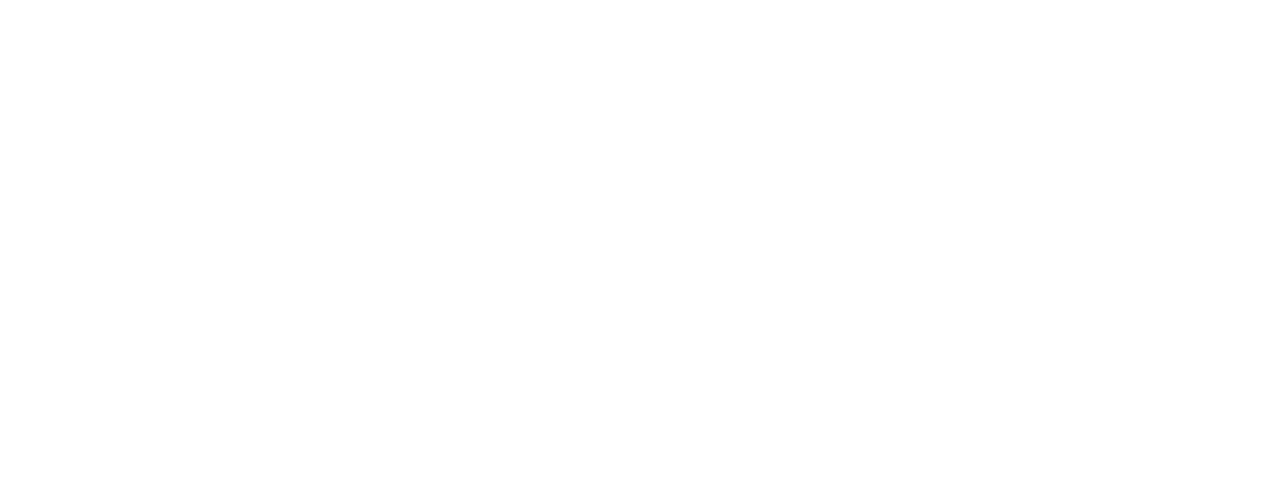
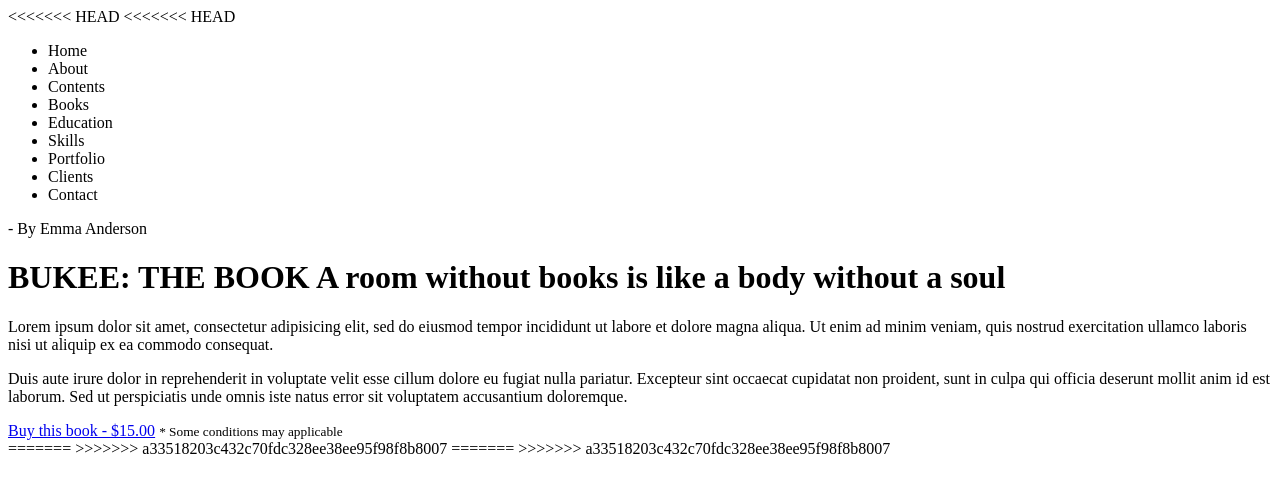
Before and after one commit to Kostyan4/Bukee, a plain HTML site: page Index.html in a window 1280 px wide. Drawn offline with Linux system fonts and the light colour scheme.

Commit message:
Add files via upload

```diff
--- a/Index.html
+++ b/Index.html
@@ -1,3 +1,51 @@
+<<<<<<< HEAD
+<<<<<<< HEAD
+<!DOCTYPE html>
+<html lang="en">
+<head>
+  <meta charset="UTF-8">
+  <meta name="viewport" content="width=device-width, initial-scale=1.0">
+  <meta http-equiv="X-UA-Compatible" content="ie=edge">
+  <title>Bukee</title>
+</head>
+<body>
+
+<div class="page-main"> <!-- Создаём класс page-main, для обозначения верхнего блока. -->
+    <header>
+      <div class="header"> <!-- Создаём класс Header, так-как семантические теги не принято стелизовать. -->
+        <a href="#" sclass="header__logo"></a> <!-- Создаём элемент Logo с двумя нижними подчёркиваниями. -->
+        <ul class="header-list"> <!-- Создаём блок вложенный в блок, поэтому класс не с двумя подчёркиваниями, а с дифисом -->
+            <li class="header-list__item">Home</li> <!-- Элементы списка, являются эллементами нашего блока, поэтому такой класс -->
+            <li class="header-list__item">About</li>
+            <li class="header-list__item">Contents</li>
+            <li class="header-list__item">Books</li>
+            <li class="header-list__item">Education</li>
+            <li class="header-list__item">Skills</li>
+            <li class="header-list__item">Portfolio</li>
+            <li class="header-list__item">Clients</li>
+            <li class="header-list__item">Contact</li>
+        </ul>
+
+        <div class="wrap"> <!-- Эта обёртка будет задавать нам ширину контента -->
+            <div class="block-book"> <!-- Так-как используем display flax, создаем первый блок  -->
+                <div class=""></div> <!-- создаем див для картинки книги -->
+                <div class="block-text">
+                    <p class="block-text__name">- By Emma Anderson</p>
+                    <h1 class="block-text__title"> BUKEE: THE BOOK <span> A room without books is like a body without a soul </span></h1>
+                    <p>Lorem ipsum dolor sit amet, consectetur adipisicing elit, sed do eiusmod tempor incididunt ut labore et dolore magna aliqua. Ut enim ad minim veniam, quis nostrud exercitation ullamco laboris nisi ut aliquip ex ea commodo consequat. </p>
+                    <p>Duis aute irure dolor in reprehenderit in voluptate velit esse cillum dolore eu fugiat nulla pariatur. Excepteur sint occaecat cupidatat non proident, sunt in culpa qui officia deserunt mollit anim id est laborum. Sed ut perspiciatis unde omnis iste natus error sit voluptatem accusantium doloremque.</p>
+                    <a href="#" class="block-text__btn">Buy this book - $15.00</a>
+                    <small>* Some conditions may applicable</small>
+                </div>
+
+            </div>
+
+        </div>
+      </div>
+    </header>
+</div>
+</body>
+=======
 <!DOCTYPE html>
 <html lang="en">
 <head>
@@ -9,4 +57,18 @@
 <body>
 
 </body>
+>>>>>>> a33518203c432c70fdc328ee38ee95f98f8b8007
+=======
+<!DOCTYPE html>
+<html lang="en">
+<head>
+  <meta charset="UTF-8">
+  <meta name="viewport" content="width=device-width, initial-scale=1.0">
+  <meta http-equiv="X-UA-Compatible" content="ie=edge">
+  <title>Bukee</title>
+</head>
+<body>
+
+</body>
+>>>>>>> a33518203c432c70fdc328ee38ee95f98f8b8007
 </html>
```
